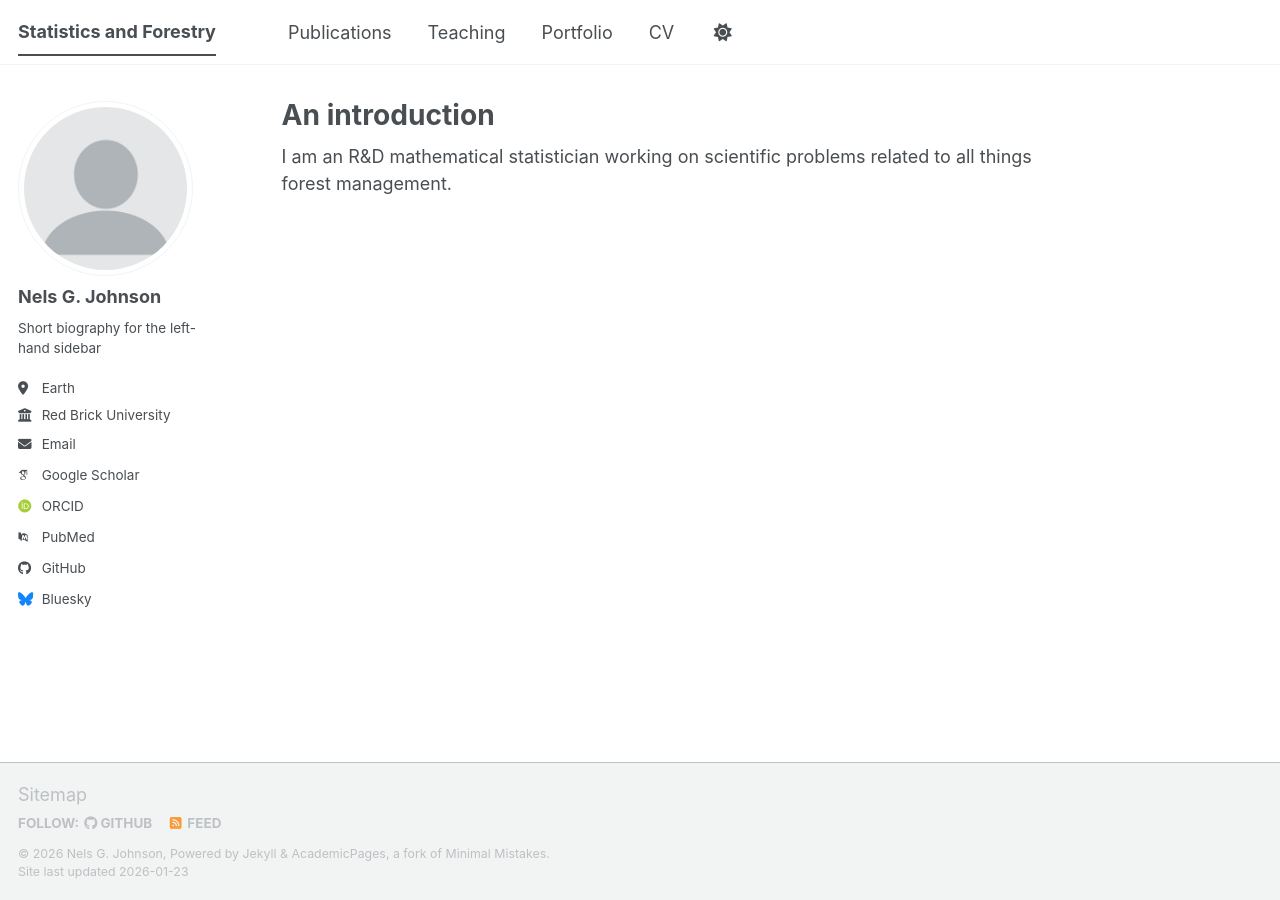
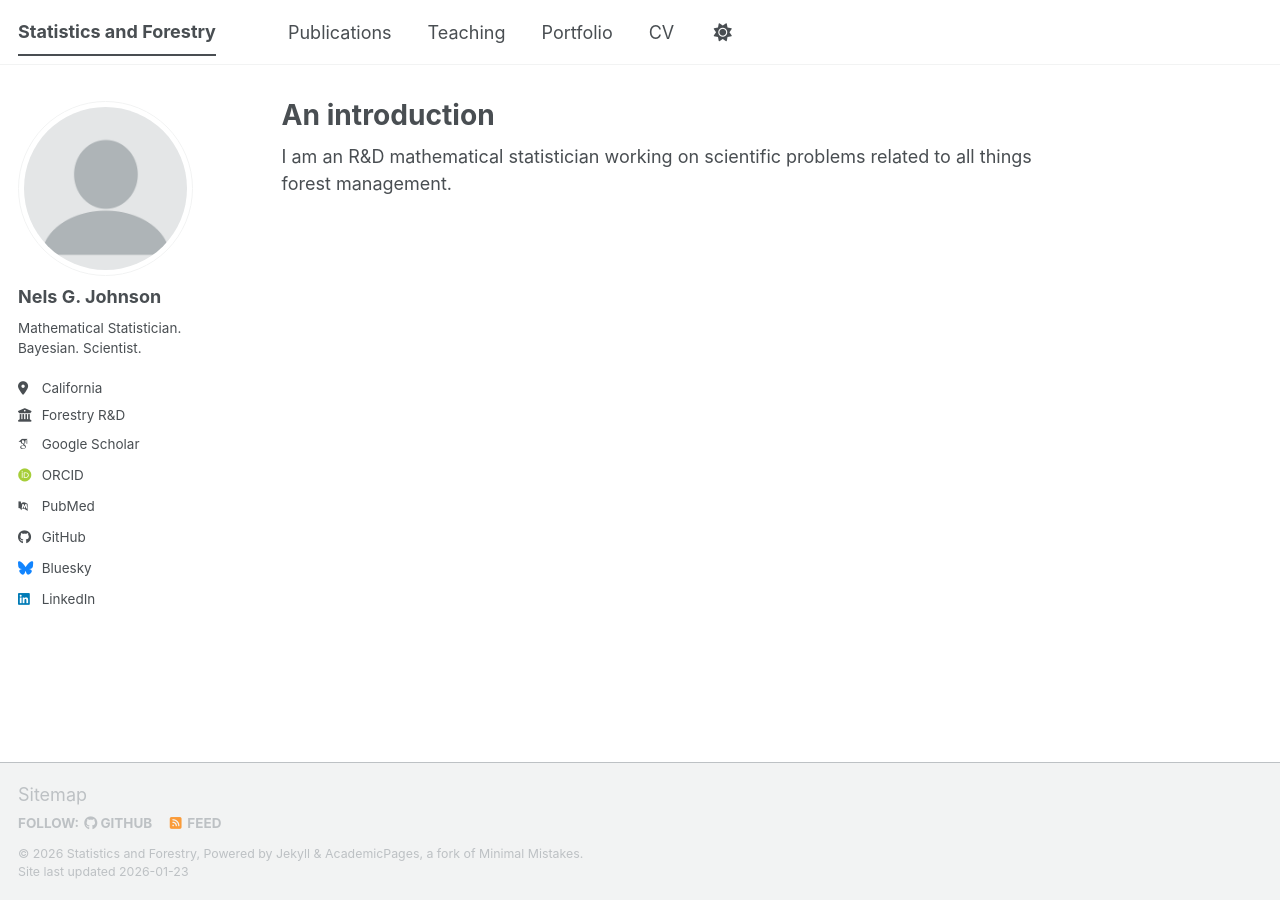
Before and after one commit to nelsjohnso/nelsjohnso.github.io, a Jekyll site: the page built from _pages/about.md, in a window 1280 px wide. Built offline with Jekyll 4.4.1, drawn with Linux system fonts in a browser that asks for light colours; some web fonts are replaced; a script bundle is joined from its source files by our own code; library files that are not in the unit come from our copies.

Commit message:
Revise personal details in _config.yml
Updated personal information and links in the configuration file.

```diff
--- a/_config.yml
+++ b/_config.yml
@@ -11,9 +11,9 @@
 site_theme               : "default" # The available themes options are "default", "air", "sunrise", "mint", "dirt" and "contrast"
 title                    : "Statistics and Forestry"
 title_separator          : "-"
-name                     : &name "Nels G. Johnson"
-description              : &description "Mathematical Statistician. Bayesian. Scientist."   # Update this with a general description of your site, this is the default if not overridden by a page
-url                      : https://nelsjohnso.github.io # The base hostname & protocol for your site e.g. "https://[your GitHub username].github.io",
+name                     : &name
+description              : &description    # Update this with a general description of your site, this is the default if not overridden by a page
+url                      : "https://nelsjohnso.github.io" # The base hostname & protocol for your site e.g. "https://[your GitHub username].github.io",
                                                            # or if you already have some other page hosted on Github then use "https://[your GitHub username].github.io/[Your Repo Name]"
 baseurl                  : "" # the subpath of your site, e.g. "/blog"
 repository               : "nelsjohnso/nelsjohnso.github.io"
@@ -26,11 +26,11 @@
   avatar           : "profile.png"
   name             : "Nels G. Johnson"
   pronouns         : # example: "she/her"
-  bio              : "Short biography for the left-hand sidebar"
-  location         : "Earth"
-  employer         : "Red Brick University"
+  bio              : "Mathematical Statistician. Bayesian. Scientist."
+  location         : "California"
+  employer         : "Forestry R&D"
   uri              : # URL
-  email            : "none@example.org"
+  email            : # "none@example.org"
 
   # Academic websites
   academia         : # URL
@@ -66,7 +66,7 @@
   keybase          : # Username
   instagram        : # Username
   lastfm           : # Username
-  linkedin         : # Username
+  linkedin         : "nelsjohnson"
   mastodon         : # URL
   medium           : # URL
   pinterest        : # Username
```
